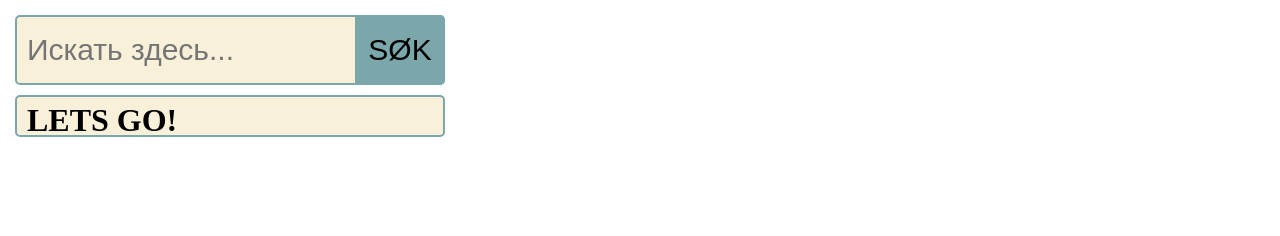
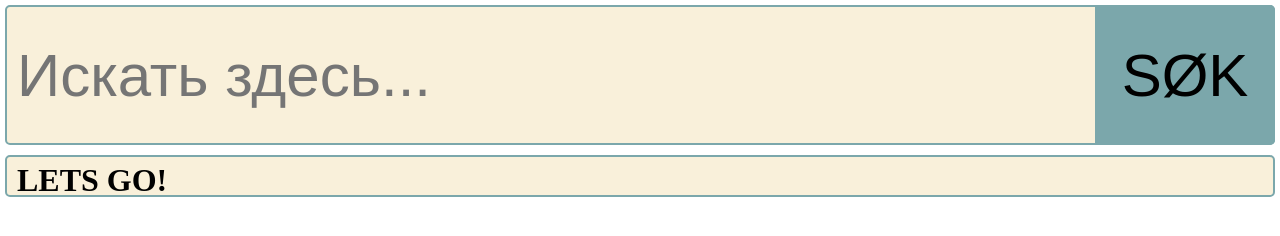
Before and after one commit to HARD159/HARD159.github.io, a plain HTML site: page index.html in a window 1280 px wide. Drawn offline with Linux system fonts and the light colour scheme.

Commit message:
Add files via upload

```diff
--- a/style.css
+++ b/style.css
@@ -5,6 +5,14 @@
     margin: 0px;
     padding: 5px;
   }
+
+  html, body {
+    width: 100%;
+    height: 100%;
+    margin: 0;
+    padding: 0;
+ }
+
 form {
   position: relative;
   width: 100%;
@@ -12,26 +20,26 @@ form {
 }
 input {
   width: 100%;
-  height: 70px;
+  height: 140px;
   padding-left: 10px;
   border: 2px solid #7BA7AB;
   border-radius: 5px;
   outline: none;
   background: #F9F0DA;
   color: #000000;
-  font-size: 30px;
+  font-size: 60px;
 }
 button {
   position: absolute;
   top: 5px;
   right: 5px;
-  width: 90px;
-  height: 70px;
+  width: 180px;
+  height: 140px;
   border: none;
   background: #7BA7AB;
   border-radius: 0 5px 5px 0;
   cursor: pointer;
-  font-size: 30px;
+  font-size: 60px;
 }
 
 .diven {
```
